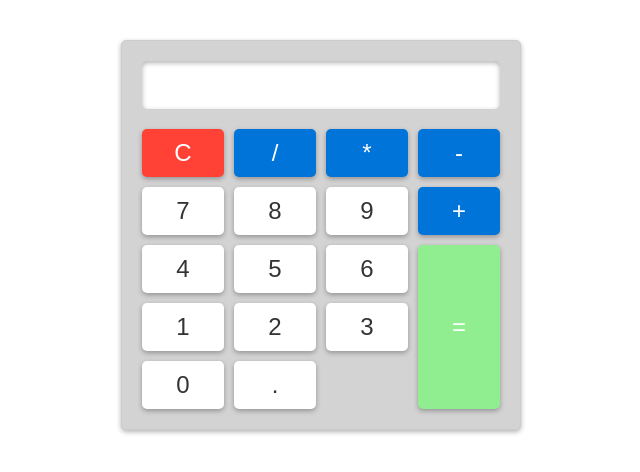
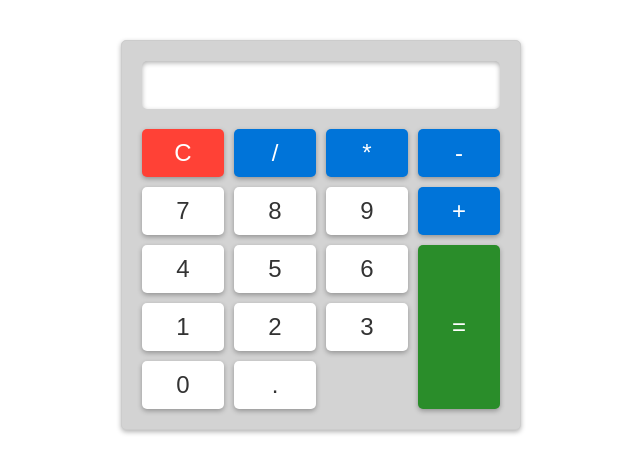
Before and after one commit to adityavamsi/MiniProjects, a plain HTML site: page CalculatorApp/index.html in a window 1280 px wide. Shown: the whole page, without its empty margins (319-959 px from the left). Drawn offline with Linux system fonts and the light colour scheme.

Commit message:
Completed

```diff
--- a/CalculatorApp/style.css
+++ b/CalculatorApp/style.css
@@ -54,7 +54,7 @@ button:hover{
     color: #fff;
 }
 .equals{
-    background-color: lightgreen;
+    background-color: rgb(42, 141, 42);
     grid-row: span 3;
     color: #fff;
 }
```
